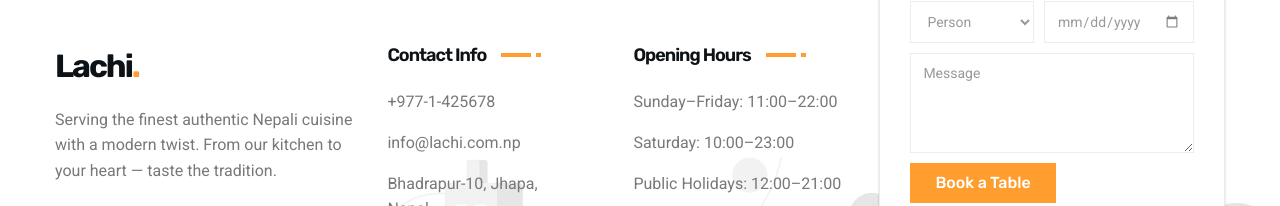
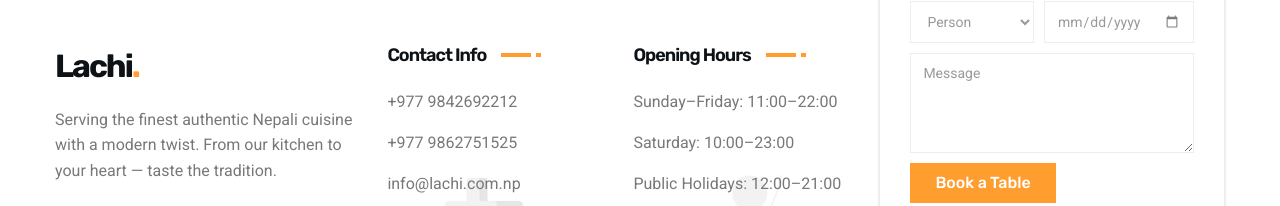
Before and after one commit to simon2sy/Lachi, a React (Vite) app: page / in a window 1280 px wide. Shown: the part 8289-8495 px from the top of the page. Built offline with nearby package versions, Linux system fonts and the light colour scheme.

Commit message:
contact number added

```diff
--- a/src/components/Contact.jsx
+++ b/src/components/Contact.jsx
@@ -9,7 +9,7 @@ const contactDetails = [
   {
     icon: 'call-outline',
     title: 'Phone',
-    lines: ['+977-1-425678', '+977-9801234567'],
+    lines: ['+977 9842692212', '+977 9862751525'],
   },
   {
     icon: 'mail-outline',
--- a/src/components/Footer.jsx
+++ b/src/components/Footer.jsx
@@ -62,7 +62,11 @@ export default function Footer() {
             </li>
 
             <li>
-              <p className="footer-list-item">+977-1-425678</p>
+              <p className="footer-list-item">+977 9842692212</p>
+            </li>
+
+            <li>
+              <p className="footer-list-item">+977 9862751525</p>
             </li>
 
             <li>
```
